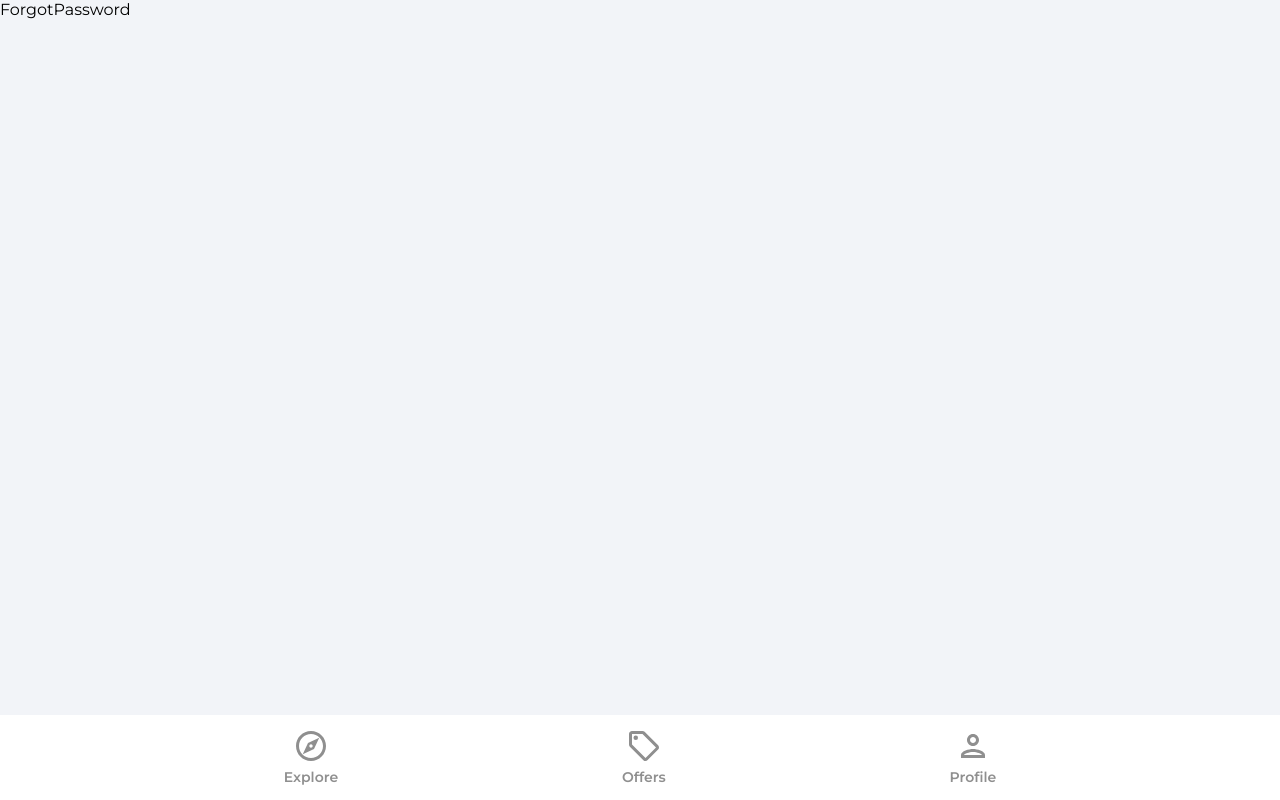
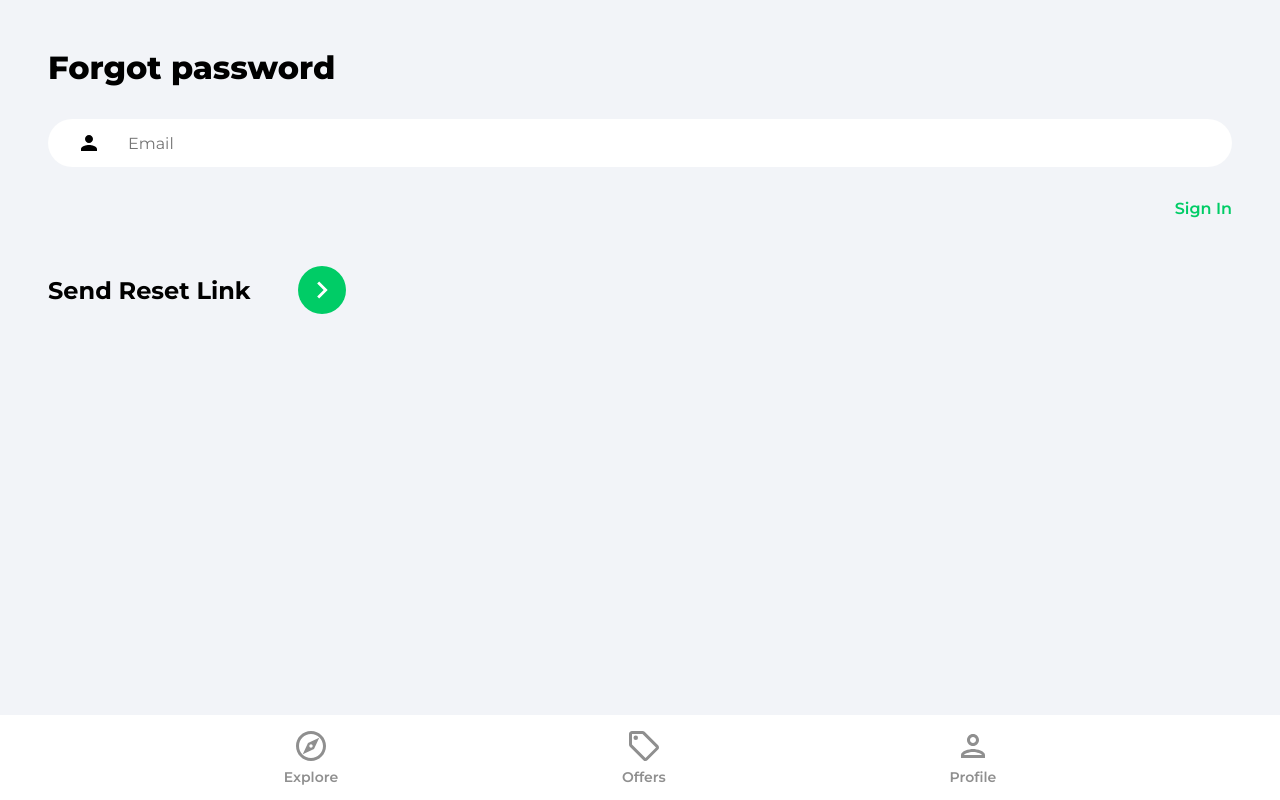
Before and after one commit to tatsuma-sato/house-marketplace, a React (Create React App) app: page /forgot-password in a window 1280 px wide. Built offline with nearby package versions, Linux system fonts and the light colour scheme; no server answers.

Commit message:
added google OAuth

```diff
--- /dev/null
+++ b/src/components/OAuth.jsx
@@ -0,0 +1,49 @@
+import { getAuth, GoogleAuthProvider, signInWithPopup } from "firebase/auth";
+import { doc, getDoc, serverTimestamp, setDoc } from "firebase/firestore";
+import React from "react";
+import { useLocation, useNavigate } from "react-router-dom";
+import { toast } from "react-toastify";
+import { db } from "../firebase.config";
+import googleIcon from "../assets/svg/googleIcon.svg";
+
+const OAuth = () => {
+  const navigate = useNavigate();
+  const location = useLocation();
+
+  const onGoogleClick = async () => {
+    try {
+      const auth = getAuth();
+      const provider = new GoogleAuthProvider();
+      const result = await signInWithPopup(auth, provider);
+      const user = result.user;
+
+      // Check for user
+      const docRef = doc(db, "users", user.uid);
+      const docSnap = await getDoc(docRef);
+
+
+      // If user doesn't exist
+      if (!docSnap.exists()) {
+        await setDoc(doc(db, "users", user.uid), {
+          name: user.displayName,
+          email: user.email,
+          timestamp: serverTimestamp(),
+        });
+      }
+      navigate("/");
+    } catch (error) {
+      toast.error("Could not authorize with Google");
+    }
+  };
+
+  return (
+    <div className="socialLogin">
+      <p>Sign {location.pathname === "/sign-up" ? "up" : "in"} with</p>
+      <button className="socialIconDiv" onClick={onGoogleClick}>
+        <img className="socialIconImg" src={googleIcon} alt="google" />
+      </button>
+    </div>
+  );
+};
+
+export default OAuth;
--- a/src/pages/ForgotPassword.jsx
+++ b/src/pages/ForgotPassword.jsx
@@ -1,9 +1,57 @@
-import React from 'react'
+import React, { useState } from "react";
+import { getAuth, sendPasswordResetEmail } from "firebase/auth";
+import { Link } from "react-router-dom";
+import { toast } from "react-toastify";
+import { ReactComponent as ArrowRightIcon } from "../assets/svg/keyboardArrowRightIcon.svg";
 
 const ForgotPassword = () => {
+  const [email, setEmail] = useState("");
+
+  const onChange = (e) => {
+    setEmail(e.target.value);
+  };
+
+  const onSubmit = async (e) => {
+    e.preventDefault();
+    try {
+      const auth = getAuth();
+      await sendPasswordResetEmail(auth, email);
+      toast.success("Email was sent");
+    } catch (error) {
+      toast.error("Could not send reset email");
+    }
+  };
+
   return (
-    <div>ForgotPassword</div>
-  )
-}
+    <div className="pageContainer">
+      <header>
+        <p className="pageHeader">Forgot password</p>
+      </header>
 
-export default ForgotPassword
+      <main>
+        <form onSubmit={onSubmit}>
+          <input
+            type="email"
+            className="emailInput"
+            placeholder="Email"
+            value={email}
+            id="email"
+            onChange={onChange}
+          />
+          <Link className="forgotPasswordLink" to="/sign-in">
+            Sign In
+          </Link>
+
+          <div className="signInBar">
+            <div className="signInText">Send Reset Link</div>
+            <button className="signInButton" type="submit">
+              <ArrowRightIcon fill="#fff" width="34px" height="34px" />
+            </button>
+          </div>
+        </form>
+      </main>
+    </div>
+  );
+};
+
+export default ForgotPassword;
--- a/src/pages/SignIn.jsx
+++ b/src/pages/SignIn.jsx
@@ -4,6 +4,7 @@
 import visibilityIcon from "../assets/svg/visibilityIcon.svg";
 import { getAuth, signInWithEmailAndPassword } from "firebase/auth";
 import { toast } from "react-toastify";
+import OAuth from "../components/OAuth";
 
 const SignIn = () => {
   const [showPassword, setShowPassword] = useState(false);
@@ -38,7 +39,7 @@
         navigate("/");
       }
     } catch (error) {
-      toast.error('Bad user credentials')
+      toast.error("Bad user credentials");
     }
   };
 
@@ -89,7 +90,7 @@
         </div>
       </form>
 
-      {/* Google OAuth */}
+      <OAuth />
 
       <Link to="/sign-up" className="registerLink">
         Sign Up Instead
--- a/src/pages/SignUp.jsx
+++ b/src/pages/SignUp.jsx
@@ -10,6 +10,7 @@
 import { db } from "../firebase.config";
 import { setDoc, doc, serverTimestamp } from "firebase/firestore";
 import { toast } from "react-toastify";
+import OAuth from "../components/OAuth";
 
 const SignUp = () => {
   const [showPassword, setShowPassword] = useState(false);
@@ -110,7 +111,7 @@
         </div>
       </form>
 
-      {/* Google OAuth */}
+      <OAuth />
 
       <Link to="/sign-in" className="registerLink">
         Sign In Instead
```
